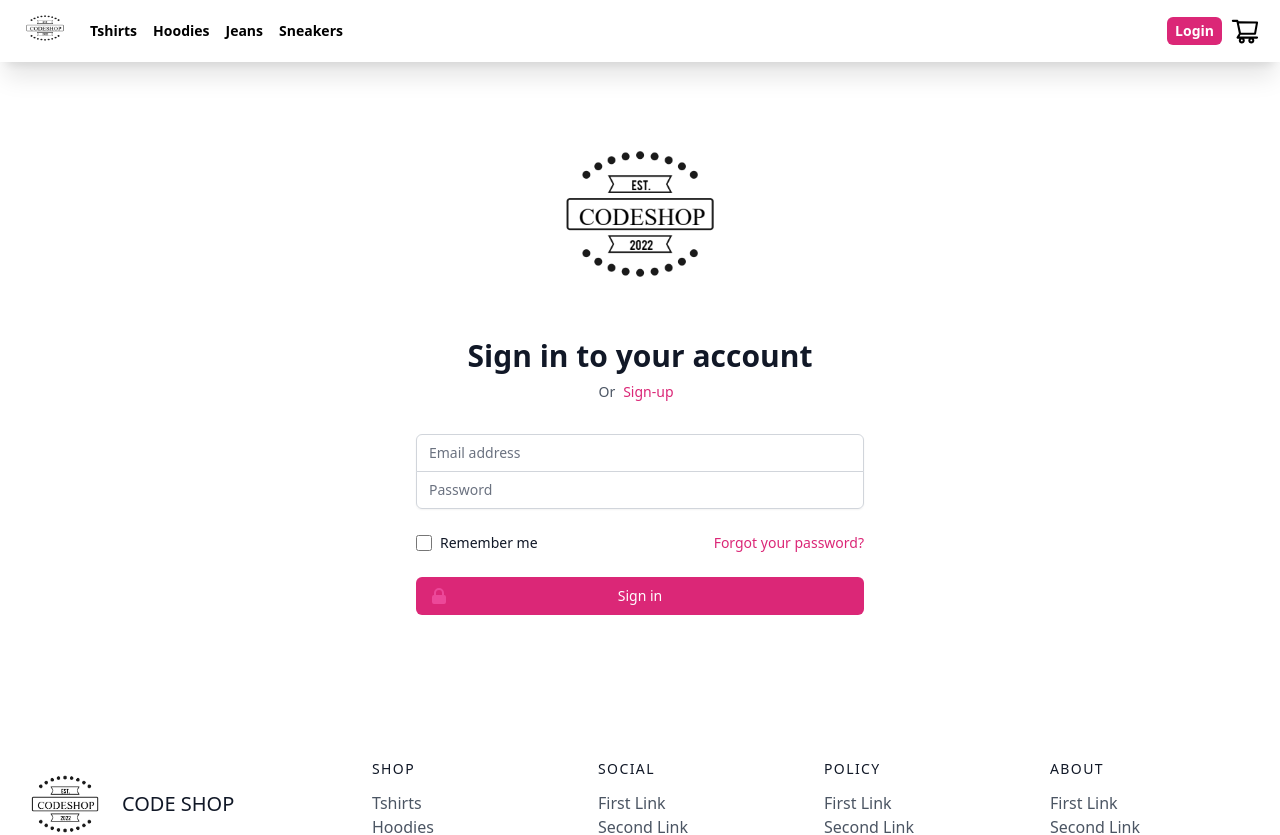
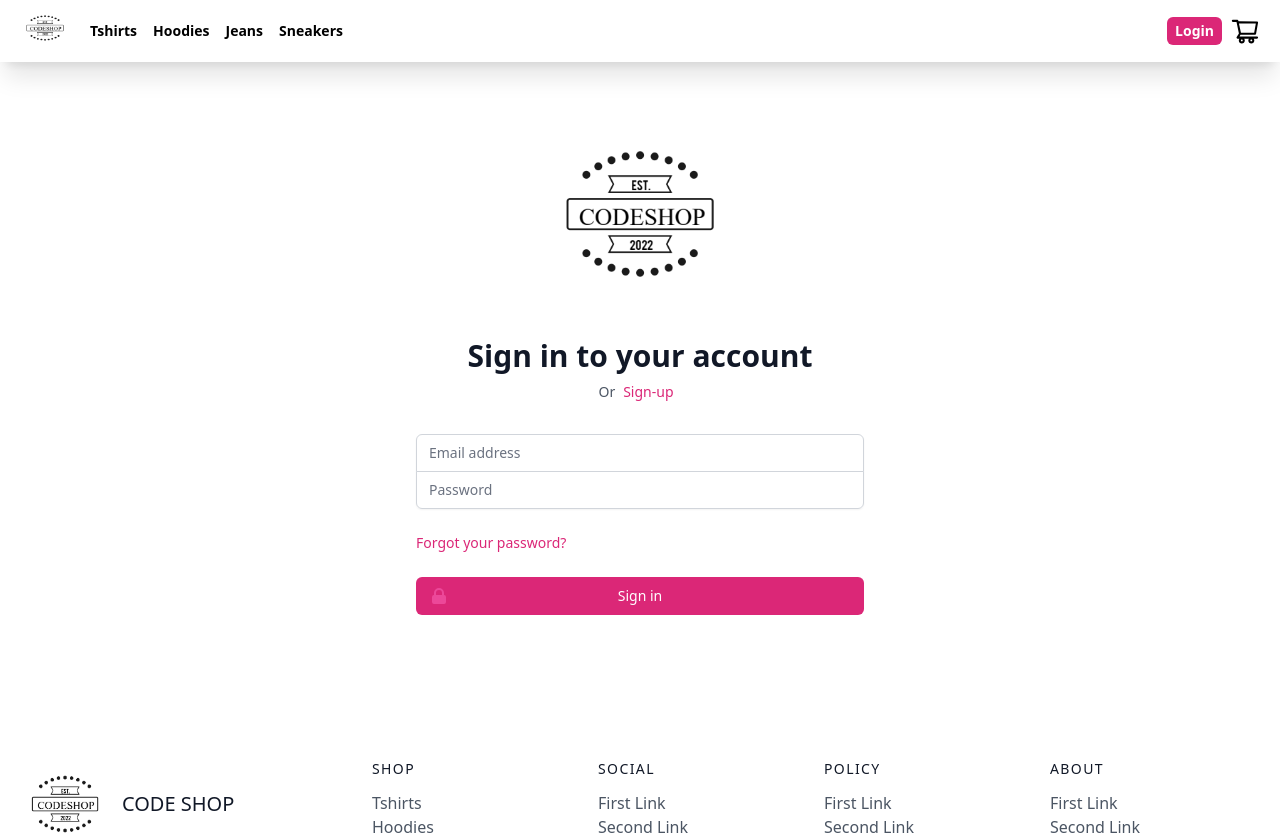
Before and after one commit to shubhgupta9/Shop, a Next.js app: page /login in a window 1280 px wide. Shown: the top 835 px of the page. Built offline with nearby package versions, Linux system fonts and the light colour scheme.

Commit message:
loader update

```diff
--- a/components/navbar.js
+++ b/components/navbar.js
@@ -83,7 +83,7 @@ function Navbar({
               onMouseLeave={() => {
                 setDropdown(false);
               }}
-              className="absolute right-7 bg-pink-300 top-7 rounded-md py-2 px-5 w-32"
+              className="absolute right-7 bg-white shadow-lg top-7 border rounded-md py-2 px-5 w-32"
             >
               <ul>
                 <Link href={"/myaccount"}>
--- a/package.json
+++ b/package.json
@@ -17,7 +17,8 @@
     "react": "18.1.0",
     "react-dom": "18.1.0",
     "react-icons": "^4.3.1",
-    "react-toastify": "^9.0.5"
+    "react-toastify": "^9.0.5",
+    "react-top-loading-bar": "^2.1.0"
   },
   "devDependencies": {
     "autoprefixer": "^10.4.7",
--- a/pages/_app.js
+++ b/pages/_app.js
@@ -4,14 +4,22 @@ import Navbar from "../components/navbar";
 import { useState, useEffect } from "react";
 import { useRouter } from "next/router";
 import "react-toastify/dist/ReactToastify.css";
+import LoadingBar from "react-top-loading-bar";
+
 function MyApp({ Component, pageProps }) {
   const [cart, setCart] = useState({});
   const [subTotal, setSubTotal] = useState(0);
   const [user, setUser] = useState({ value: null });
   const [key, setKey] = useState(0);
+  const [progress, setProgress] = useState(0);
   const router = useRouter();
-
   useEffect(() => {
+    router.events.on("routeChangeStart", () => {
+      setProgress(40);
+    });
+    router.events.on("routeChangeComplete", () => {
+      setProgress(100);
+    });
     try {
       if (localStorage.getItem("cart")) {
         setCart(JSON.parse(localStorage.getItem("cart")));
@@ -81,6 +89,12 @@ function MyApp({ Component, pageProps }) {
 
   return (
     <>
+      <LoadingBar
+        color="#f11946"
+        progress={progress}
+        waitingTime={400}
+        onLoaderFinished={() => setProgress(0)}
+      />
       <Navbar
         logout={logout}
         user={user}
--- a/pages/forgot.js
+++ b/pages/forgot.js
@@ -1,8 +1,16 @@
 import React from "react";
 import Link from "next/link";
 import Image from "next/image";
+import { useEffect } from "react";
+import { useRouter } from "next/router";
 
 function Forgot() {
+  const router = useRouter();
+  useEffect(() => {
+    if (localStorage.getItem("token")) {
+      router.push("/");
+    }
+  }, []);
   return (
     <div>
       <div className="min-h-full flex items-center justify-center py-12 px-4 sm:px-6 lg:px-8">
--- a/pages/login.js
+++ b/pages/login.js
@@ -2,13 +2,19 @@ import React from "react";
 import Link from "next/link";
 import Image from "next/image";
 import { useRouter, router } from "next/router";
-import { useState } from "react";
+import { useState, useEffect } from "react";
 import { toast, ToastContainer } from "react-toastify";
 import { Router } from "next/router";
 
 function Login() {
   const [email, setEmail] = useState();
   const [password, setPassword] = useState();
+
+  useEffect(() => {
+    if (localStorage.getItem("token")) {
+      router.push("/");
+    }
+  }, []);
 
   const handleChange = (e) => {
     if (e.target.id === "email") {
@@ -104,7 +110,6 @@ function Login() {
             className="mt-8 space-y-6"
             method="POST"
           >
-            <input type="hidden" name="remember" value="true" />
             <div className="rounded-md shadow-sm -space-y-px">
               <div>
                 <label htmlFor="email" className="sr-only">
@@ -141,21 +146,6 @@ function Login() {
             </div>
 
             <div className="flex items-center justify-between">
-              <div className="flex items-center">
-                <input
-                  id="remember-me"
-                  name="remember-me"
-                  type="checkbox"
-                  className="h-4 w-4 text-pink-600 focus:ring-pink-500 border-gray-300 rounded"
-                />
-                <label
-                  htmlFor="remember-me"
-                  className="ml-2 block text-sm text-gray-900"
-                >
-                  Remember me
-                </label>
-              </div>
-
               <div className="text-sm">
                 <Link href={"/forgot"}>
                   <a
--- a/pages/signUp.js
+++ b/pages/signUp.js
@@ -1,13 +1,21 @@
 import React from "react";
 import Link from "next/link";
 import Image from "next/image";
-import { useState } from "react";
+import { useState, useEffect } from "react";
 import { toast, ToastContainer } from "react-toastify";
+import { useRouter } from "next/router";
 
 function SignUp() {
+  const router = useRouter();
   const [name, setName] = useState();
   const [email, setEmail] = useState();
   const [password, setPassword] = useState();
+
+  useEffect(() => {
+    if (localStorage.getItem("token")) {
+      router.push("/");
+    }
+  }, []);
 
   const handleChange = (e) => {
     if (e.target.id === "name") {
```
Also changed, not shown: 2 other files (tests, documents, lock files or other folders).
